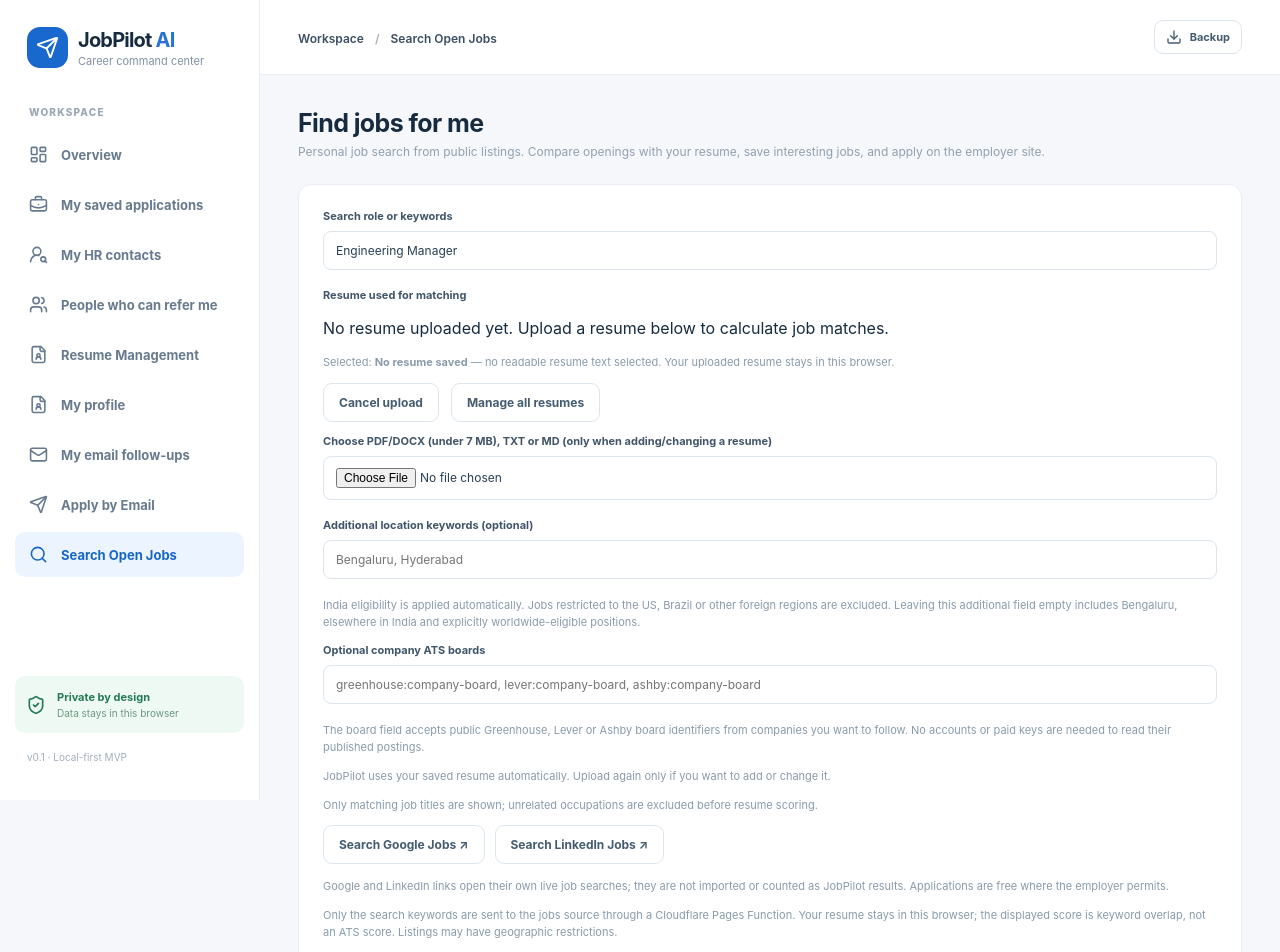
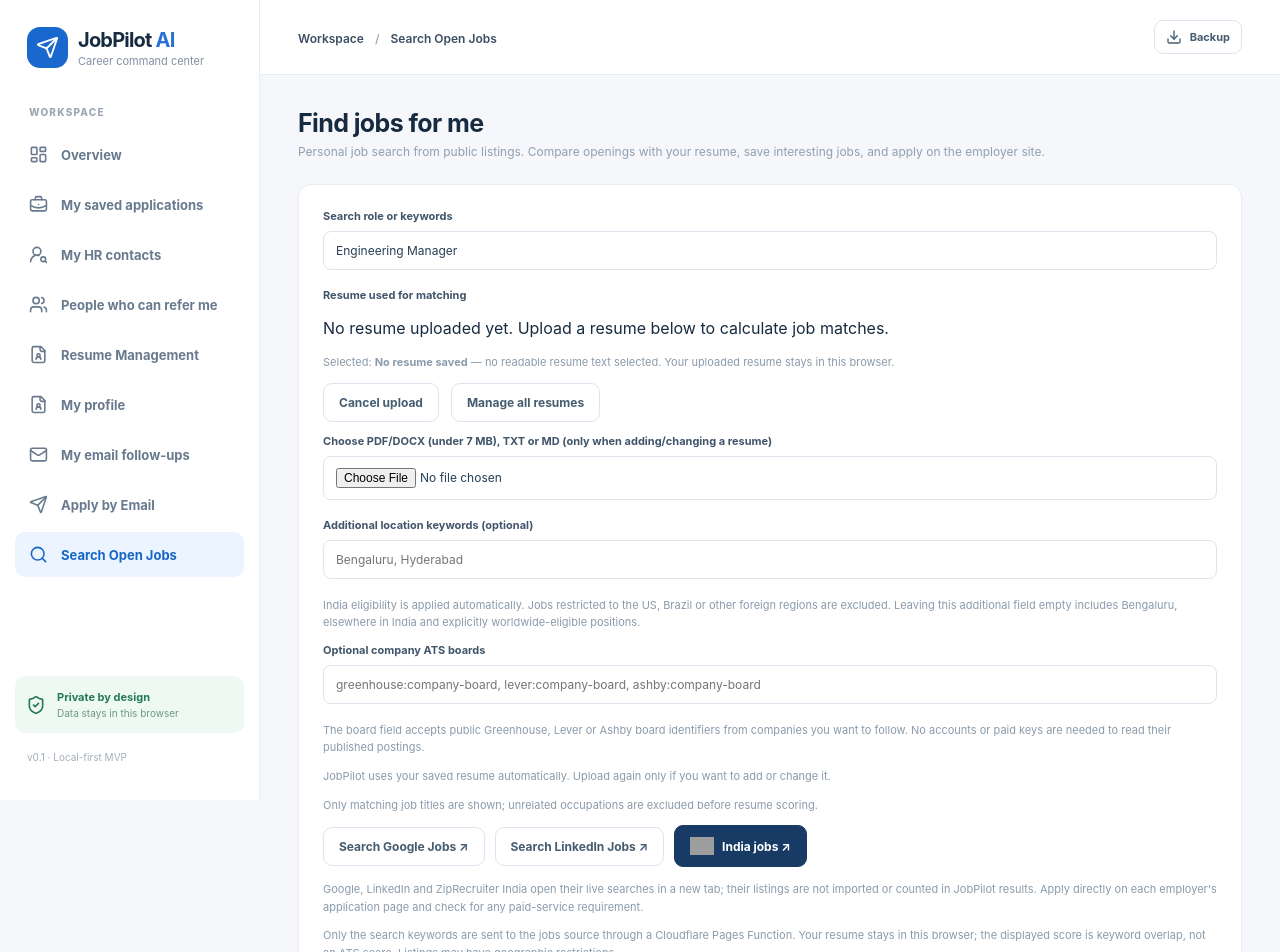
Before and after one commit to bv-prasanna/job-pilot, a React (Vite) app: page / in a window 1280 px wide. Shown: the top 952 px of the page. Built offline with nearby package versions, Linux system fonts and the light colour scheme; grey boxes are pictures that could not be loaded.

Commit message:
feat(search): add ZipRecruiter India live job search shortcut

```diff
--- a/src/FindJobs.tsx
+++ b/src/FindJobs.tsx
@@ -93,8 +93,8 @@ export default function FindJobs({resumeText,savedResumes,defaultResumeId,onSave
   <p className="hint">The board field accepts public Greenhouse, Lever or Ashby board identifiers from companies you want to follow. No accounts or paid keys are needed to read their published postings.</p>
   <p className="hint">JobPilot uses your saved resume automatically. Upload again only if you want to add or change it.</p>
   <p className="hint">Only matching job titles are shown; unrelated occupations are excluded before resume scoring.</p>
-  <div style={{display:"flex",gap:10,flexWrap:"wrap",marginBottom:14}}><a className="btn outline" href={"https://www.google.com/search?q="+encodeURIComponent(query+" jobs "+(location||"Bengaluru India"))} target="_blank" rel="noopener noreferrer">Search Google Jobs ↗</a><a className="btn outline" href={"https://www.linkedin.com/jobs/search/?keywords="+encodeURIComponent(query)+"&location="+encodeURIComponent(location||"Bengaluru, Karnataka, India")} target="_blank" rel="noopener noreferrer">Search LinkedIn Jobs ↗</a></div>
-  <p className="hint">Google and LinkedIn links open their own live job searches; they are not imported or counted as JobPilot results. Applications are free where the employer permits.</p>
+  <div style={{display:"flex",gap:10,flexWrap:"wrap",marginBottom:14,alignItems:"center"}}><a className="btn outline" href={"https://www.google.com/search?q="+encodeURIComponent(query+" jobs "+(location||"Bengaluru India"))} target="_blank" rel="noopener noreferrer">Search Google Jobs ↗</a><a className="btn outline" href={"https://www.linkedin.com/jobs/search/?keywords="+encodeURIComponent(query)+"&location="+encodeURIComponent(location||"Bengaluru, Karnataka, India")} target="_blank" rel="noopener noreferrer">Search LinkedIn Jobs ↗</a><a className="btn outline" href={"https://www.ziprecruiter.in/jobs/search?q="+encodeURIComponent(query)+"&l="+encodeURIComponent(location||"Bengaluru, India")} target="_blank" rel="noopener noreferrer" style={{background:"#173b65",borderColor:"#173b65",color:"#fff",gap:8}}><img src="https://www.ziprecruiter.in/uploads/tenant/logo/11270/ziprecruiter-whitetext.png?v=20260319" alt="" style={{height:18,width:"auto",maxWidth:112,objectFit:"contain"}}/>India jobs ↗</a></div>
+  <p className="hint">Google, LinkedIn and ZipRecruiter India open their live searches in a new tab; their listings are not imported or counted in JobPilot results. Apply directly on each employer's application page and check for any paid-service requirement.</p>
   <p className="hint">Only the search keywords are sent to the jobs source through a Cloudflare Pages Function. Your resume stays in this browser; the displayed score is keyword overlap, not an ATS score. Listings may have geographic restrictions.</p>
   <div style={{display:'flex',gap:12,flexWrap:'wrap',alignItems:'center'}}><button className="btn primary" disabled={busy} onClick={()=>void search()}>{busy?'Searching...':'Search India-eligible jobs'}</button><label style={{display:'flex',gap:8,alignItems:'center'}}><input type="checkbox" checked={onlyRelevant} onChange={e=>setOnlyRelevant(e.target.checked)}/> Hide low resume overlaps</label><label style={{display:'flex',gap:8,alignItems:'center'}}><input type="checkbox" checked={showUnconfirmed} onChange={e=>setShowUnconfirmed(e.target.checked)}/> Also show location-unverified jobs</label></div>
   {error&&<p role="alert" style={{marginTop:12}}>{error}</p>}
```
